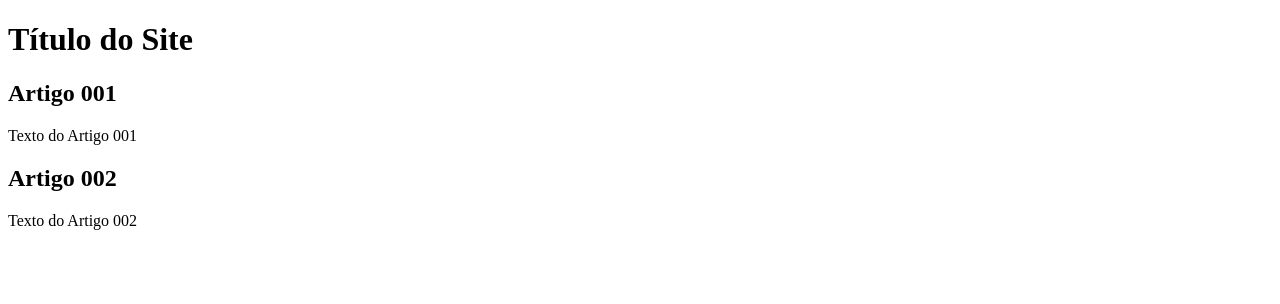
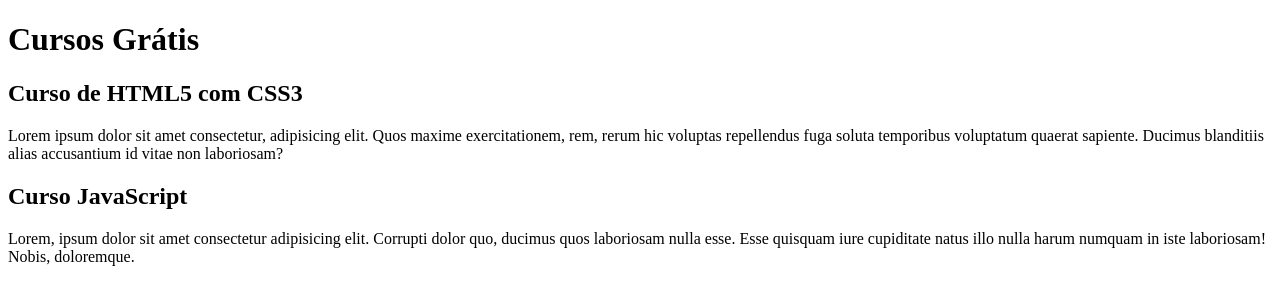
Before and after one commit to LuisFNascimento/projeto-site, a plain HTML site: page index.html in a window 1280 px wide. Drawn offline with Linux system fonts and the light colour scheme.

Commit message:
comecei a escrever o conteúdo

```diff
--- a/index.html
+++ b/index.html
@@ -8,15 +8,15 @@
 <body>
     <main>
         <header>
-            <h1>Título do Site</h1>
+            <h1>Cursos Grátis</h1>
         </header>
         <article>
-            <h2>Artigo 001</h2>
-            <p>Texto do Artigo 001</p>
+            <h2>Curso de HTML5 com CSS3</h2>
+            <p>Lorem ipsum dolor sit amet consectetur, adipisicing elit. Quos maxime exercitationem, rem, rerum hic voluptas repellendus fuga soluta temporibus voluptatum quaerat sapiente. Ducimus blanditiis alias accusantium id vitae non laboriosam?</p>
         </article>
         <article>
-            <h2>Artigo 002</h2>
-            <p>Texto do Artigo 002</p>
+            <h2>Curso JavaScript</h2>
+            <p>Lorem, ipsum dolor sit amet consectetur adipisicing elit. Corrupti dolor quo, ducimus quos laboriosam nulla esse. Esse quisquam iure cupiditate natus illo nulla harum numquam in iste laboriosam! Nobis, doloremque.</p>
         </article>
     </main>
 </body>
```
